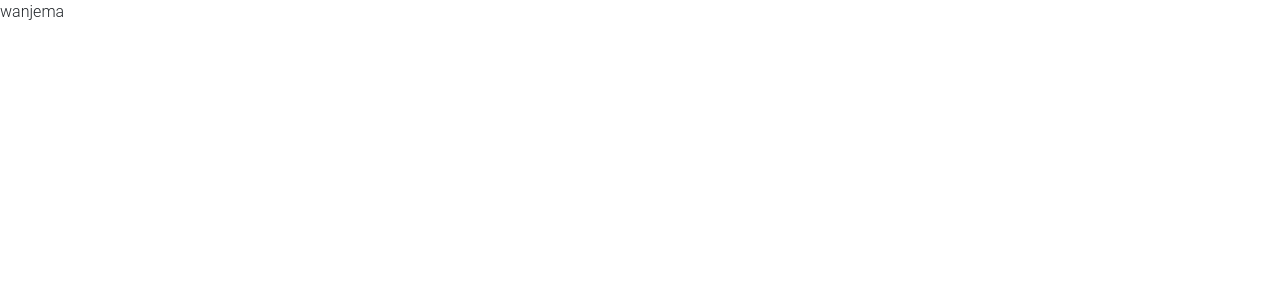
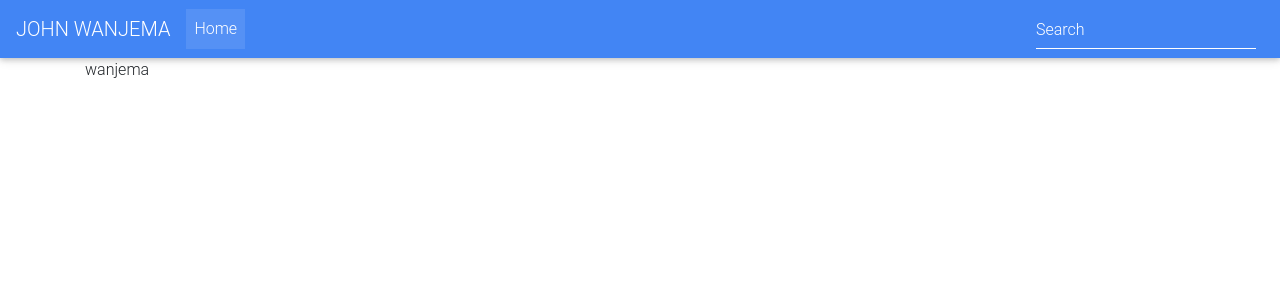
Before and after one commit to mangowilliam/mangos, a Flask app: page / in a window 1280 px wide. Before the commit the part shown is almost empty. Shown: the top 300 px of the page. Run offline with Flask 2, Linux system fonts and the light colour scheme; some libraries are stand-ins or nearby versions.

Commit message:
added navbar

```diff
--- a/app/templates/index.html
+++ b/app/templates/index.html
@@ -6,7 +6,8 @@
 {% endblock %}
 
 {% block content %}
-<p>wanjema</p>
+<div class="container"><p>wanjema</p></div>
+
 
 
 
--- a/app/templates/navbar.html
+++ b/app/templates/navbar.html
@@ -0,0 +1,38 @@
+<!--Navbar-->
+<nav class="navbar navbar-expand-lg navbar-dark primary-color">
+
+    <!-- Navbar brand -->
+    <a class="navbar-brand" href="#"> JOHN WANJEMA</a>
+
+    <!-- Collapse button -->
+    <button class="navbar-toggler" type="button" data-toggle="collapse" data-target="#basicExampleNav"
+      aria-controls="basicExampleNav" aria-expanded="false" aria-label="Toggle navigation">
+      <span class="navbar-toggler-icon"></span>
+    </button>
+
+    <!-- Collapsible content -->
+    <div class="collapse navbar-collapse" id="basicExampleNav">
+
+      <!-- Links -->
+      <ul class="navbar-nav mr-auto">
+        <li class="nav-item active">
+          <a class="nav-link" href="#">Home
+            <span class="sr-only">(current)</span>
+          </a>
+        </li>
+
+
+
+      </ul>
+      <!-- Links -->
+
+      <form class="form-inline">
+        <div class="md-form my-0">
+          <input class="form-control mr-sm-2" type="text" placeholder="Search" aria-label="Search">
+        </div>
+      </form>
+    </div>
+    <!-- Collapsible content -->
+
+  </nav>
+  <!--/.Navbar-->
```
